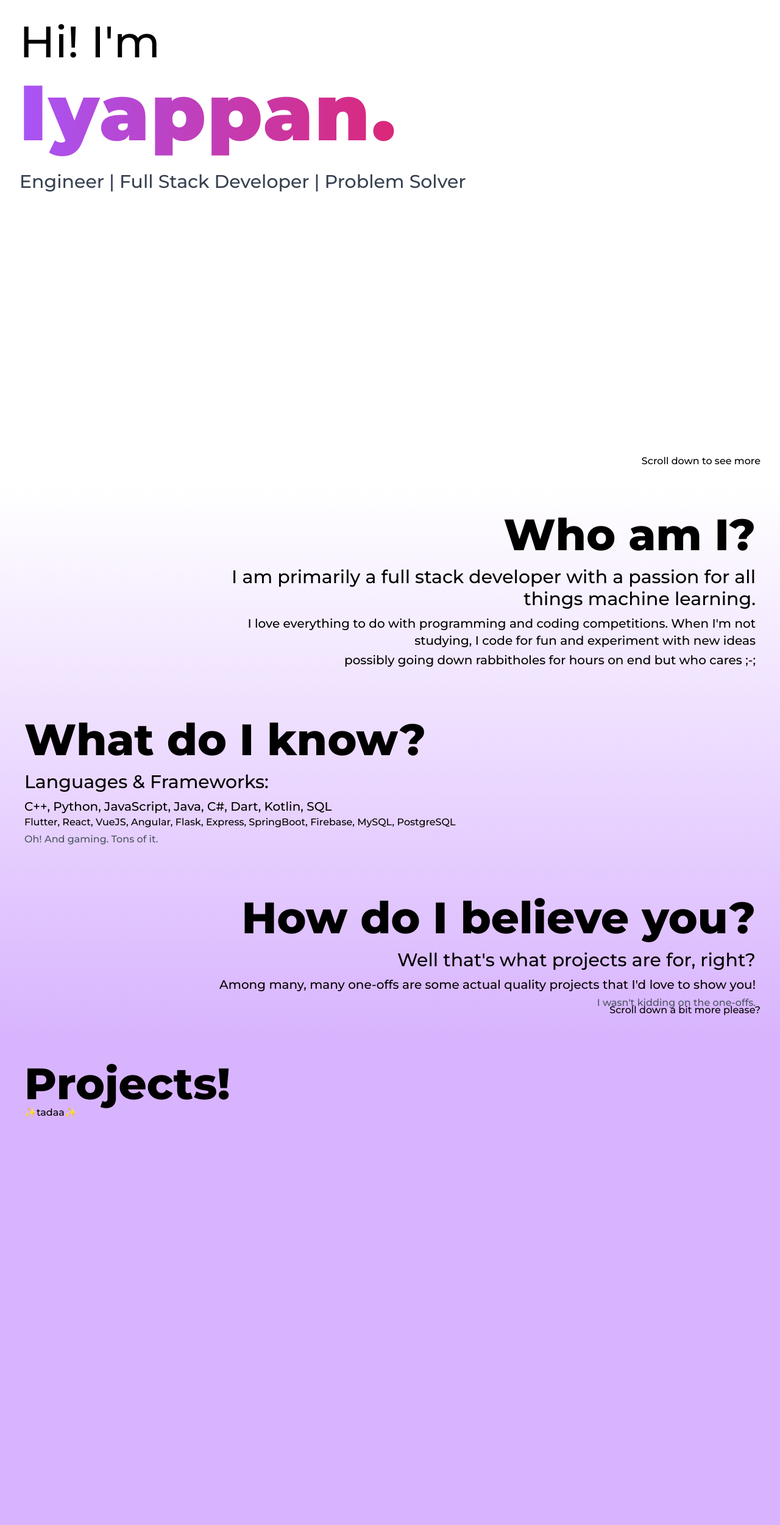
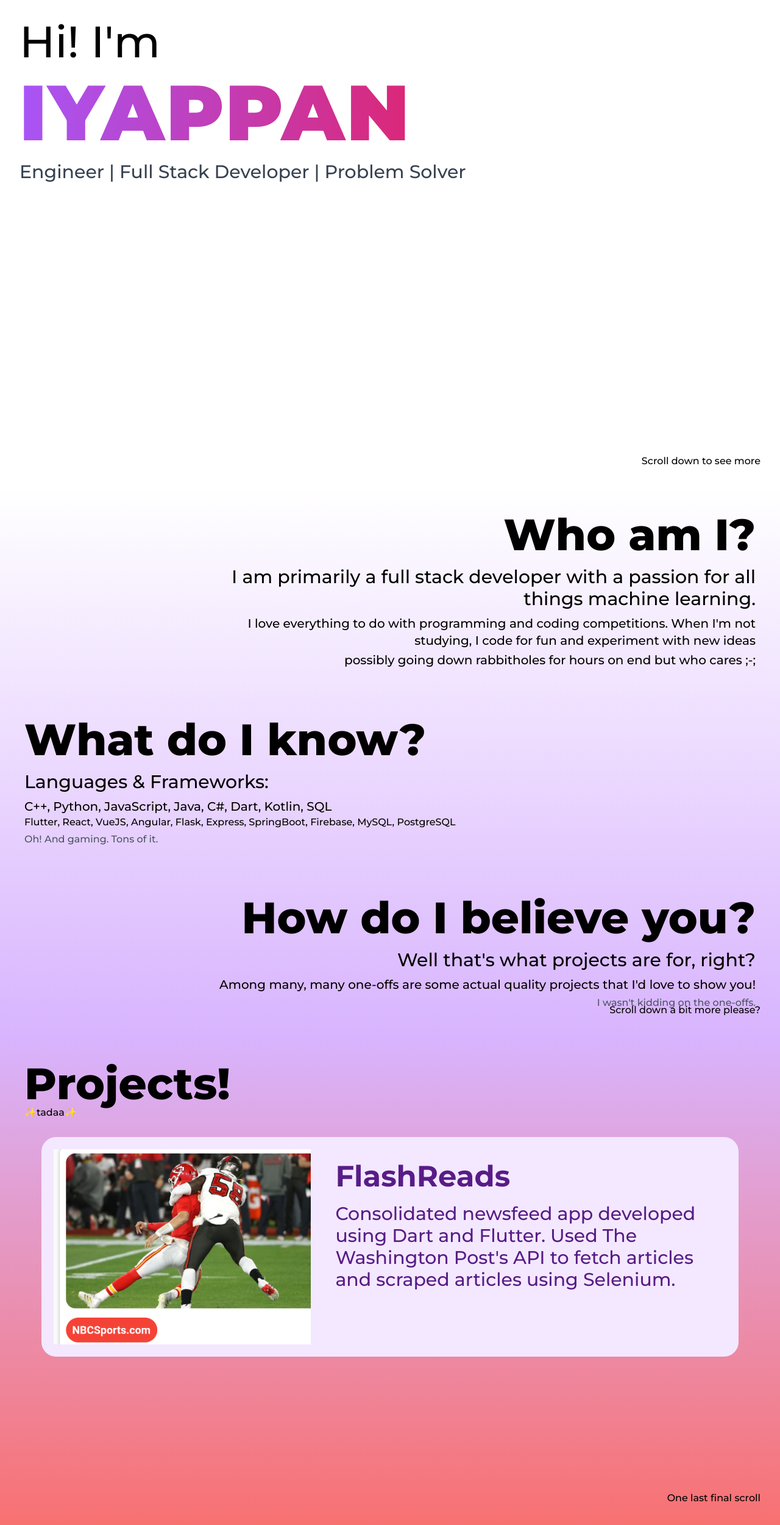
Before and after one commit to Eyepan/dev-portfolio, a Vue app: page / in a window 1280 px wide. Shown: the whole page at 61% size. Built offline with nearby package versions, Linux system fonts and the light colour scheme.

Commit message:
added project, need to add more

```diff
--- /dev/null
+++ b/src/components/Contact.vue
@@ -0,0 +1,6 @@
+<template>
+  <section
+    id="contact"
+    class="relative min-h-screen w-screen p-10 snap-start bg-purple-300 dark:bg-purple-900"
+  ></section>
+</template>
--- a/src/components/Home.vue
+++ b/src/components/Home.vue
@@ -1,7 +1,5 @@
 <script setup lang="ts">
-import { useAppStore } from "@/stores/app";
-import { storeToRefs } from "pinia";
-import { onMounted, ref } from "vue";
+import { ref } from "vue";
 
 const showPicture = ref(false);
 </script>
@@ -15,7 +13,7 @@ const showPicture = ref(false);
         @mouseleave="showPicture = false"
         class="inline py-4 font-black tracking-wide text-9xl text-transparent bg-clip-text bg-gradient-to-r from-purple-500 to-pink-600 hover:text-purple-500 hover:tracking-widest hover:font-light ease-in-out transition-all"
       >
-        Iyappan.
+        IYAPPAN
       </p>
       <img
         v-show="showPicture"
@@ -26,7 +24,7 @@ const showPicture = ref(false);
       />
     </div>
     <transition appear name="fade">
-      <div class="flex flex-row text-3xl text-gray-700 dark:text-gray-400 mt-4">
+      <div class="flex flex-row text-3xl text-gray-700 dark:text-gray-400">
         <div
           class="hover:text-blue-500 hover:tracking-widest transition-all ease-in-out"
         >
--- a/src/components/Projects.vue
+++ b/src/components/Projects.vue
@@ -1,9 +1,30 @@
 <template>
   <section
     id="projects"
-    class="relative min-h-screen w-screen p-10 snap-start bg-purple-300 dark:bg-purple-700"
+    class="relative min-h-screen w-screen p-10 snap-start bg-gradient-to-b from-purple-300 to-red-400 dark:from-purple-700 dark:to-red-600"
   >
     <p class="font-extrabold text-7xl">Projects!</p>
     ✨tadaa✨
+    <a
+      href="https://github.com/Eyepan/FlashReads-dart/tree/master/NewsApp"
+      target="_blank"
+      class="cursor-pointer relative flex flex-row max-h-[45vh] text-purple-900 dark:text-black bg-purple-100 dark:bg-white m-7 p-5 rounded-3xl"
+    >
+      <img
+        src="@/assets/images/projects/flashreads/newsapp_main.png"
+        alt="Project Picture"
+        class="w-[33vw] mr-5 object-cover bg-[50%_100%]"
+      />
+      <div class="m-5">
+        <div class="text-5xl font-bold">FlashReads</div>
+        <div class="mt-5 text-xl xl:text-3xl">
+          Consolidated newsfeed app developed using Dart and Flutter. Used The
+          Washington Post's API to fetch articles and scraped articles using
+          Selenium.
+        </div>
+      </div>
+    </a>
+
+    <div class="absolute bottom-8 right-8">One last final scroll</div>
   </section>
 </template>
```
Also changed, not shown: src/assets/images/projects/flashreads/newsapp_main.png.
